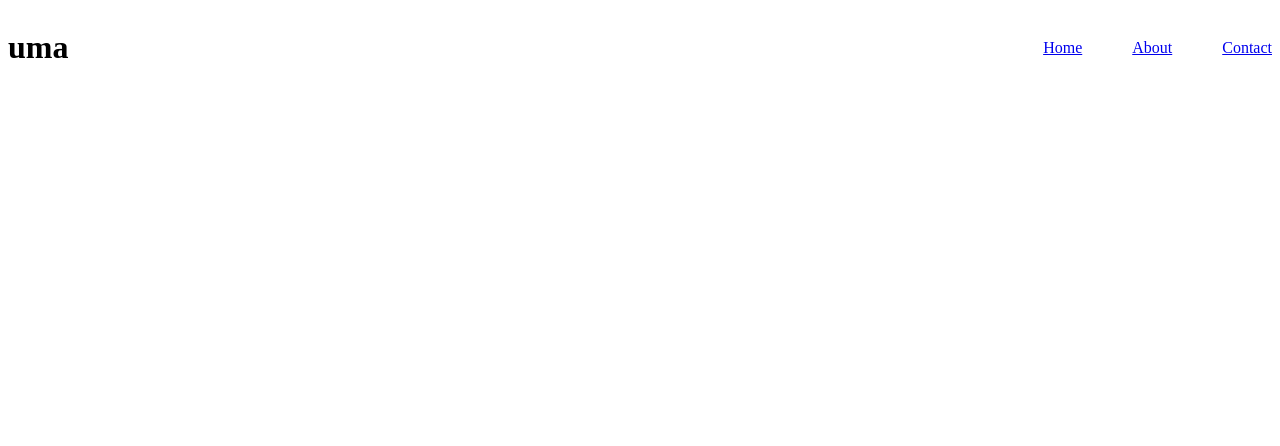
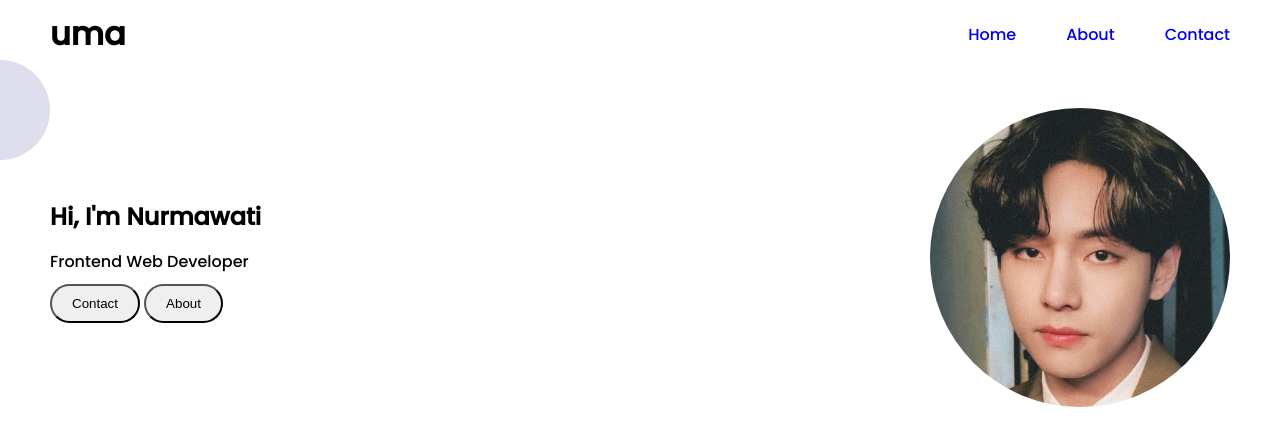
Before and after one commit to Nurmawati01/Personal-web1-KM4, a plain HTML site: page index.html in a window 1280 px wide. Drawn offline with Linux system fonts and the light colour scheme.

Commit message:
menambahkan hero section

```diff
--- a/index.html
+++ b/index.html
@@ -8,6 +8,7 @@
     <link rel="stylesheet" href="style.css">
 </head>
 <body>
+
     <header>
         <h1>uma</h1>
         <nav>
@@ -18,5 +19,24 @@
             </ul>
         </nav>
     </header>
+
+    <main>
+        <div id="article-1"></div>
+        <!-- Hero Section -->
+        <section id="hero">
+            <div id="hero-greeting">
+                <h1>Hi, I'm Nurmawati</h1>
+                <p>Frontend Web Developer</p>
+                <div id="hero-button">
+                    <button>Contact</button>
+                    <button>About</button>
+                </div>
+            </div>
+
+            <div id="hero-img">
+                <img src="v.jpg" alt="" width="300">
+            </div>
+        </section>
+    </main>
 </body>
 </html>
--- a/style.css
+++ b/style.css
@@ -1,3 +1,14 @@
+@import url('https://fonts.googleapis.com/css2?family=Poppins:wght@200;500&display=swap');
+
+*{
+    margin: 0;
+    padding: 0;
+}
+
+body{
+    padding: 10px 50px;
+    font-family: 'Poppins', sans-serif;
+}
 
 header{
     display: flex;
@@ -10,4 +21,51 @@ nav ul{
     justify-content: space-between;
     list-style: none;
     gap: 50px;
+
 }
+
+nav ul li a{
+    text-decoration: none;
+}
+
+main{
+    margin: 50px 0;
+}
+
+#article-1{
+    width: 100px;
+    height: 100px;
+    background-color: rgb(189, 189, 218);
+    border-radius: 100%;
+    position: absolute;
+    left: -50px;
+    top: 60px;
+    opacity: 50%;
+}
+
+#hero{
+    display: flex;
+    justify-content: space-between;
+    align-items: center;
+}
+
+#hero-greeting h1{
+    margin-bottom: 15px;
+}
+
+#hero-greeting p{
+    margin-bottom: 10px;
+}
+
+#hero-button button{
+    padding: 10px 20px;
+    border-radius: 20px;
+}
+
+#hero-button button:hover{
+    background-color: rgb(195, 195, 222);
+}
+
+#hero-img img{
+    border-radius: 100%;
+}
```
Also changed, not shown: tetet.png (added), v.jpg (added).
